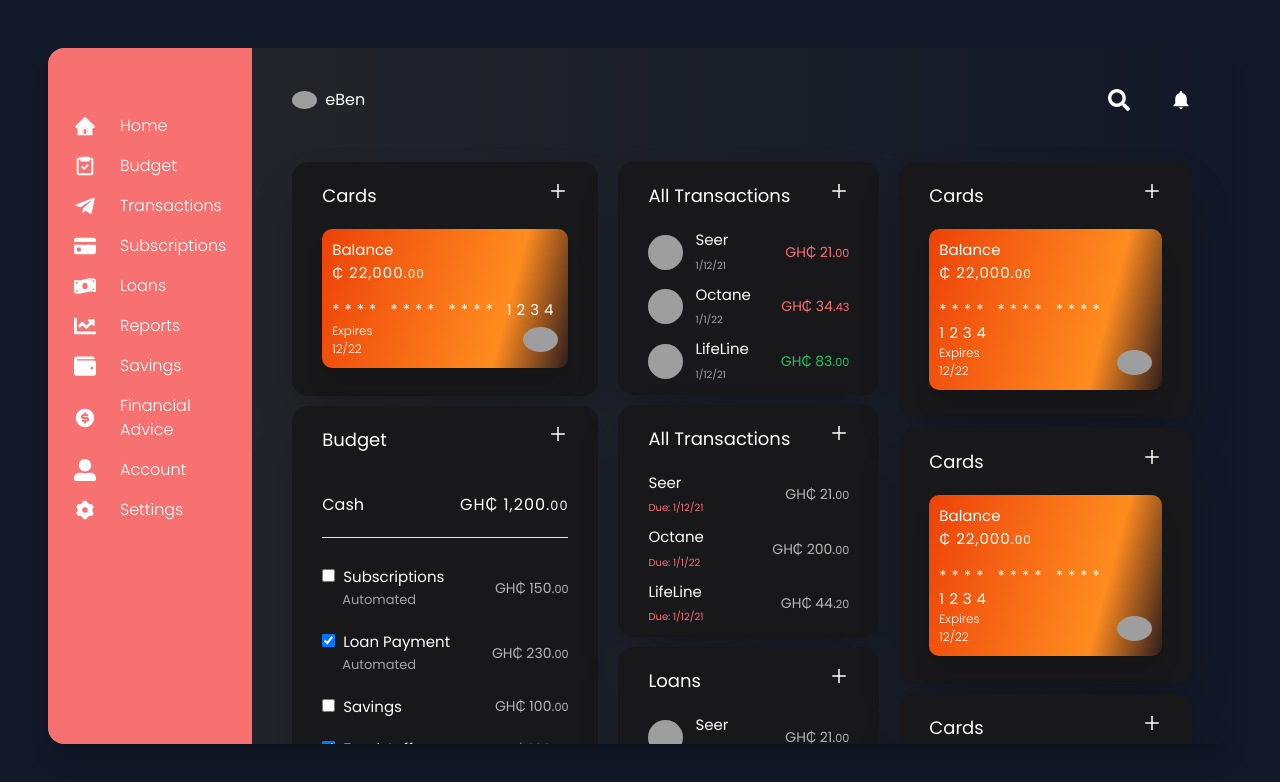
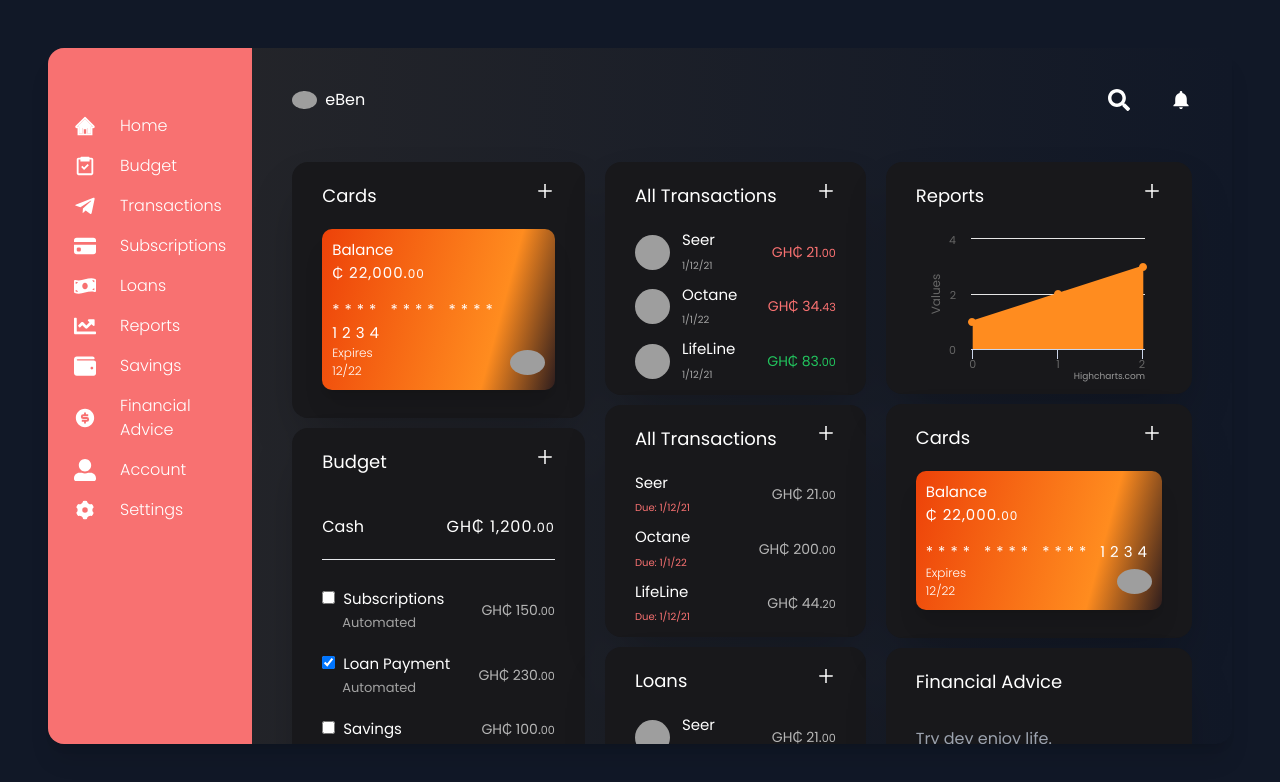
Before and after one commit to eben92/nitro-dashboard, a React (Create React App) app: page /savings in a window 1280 px wide. Shown: the top 782 px of the page. Built offline with nearby package versions, Linux system fonts and the light colour scheme; grey boxes are pictures that could not be loaded.

Commit message:
added financial card and reports card

```diff
--- a/package.json
+++ b/package.json
@@ -6,6 +6,8 @@
     "@testing-library/jest-dom": "^5.16.1",
     "@testing-library/react": "^12.1.2",
     "@testing-library/user-event": "^13.5.0",
+    "highcharts": "^9.3.2",
+    "highcharts-react-official": "^3.1.0",
     "history": "^5.2.0",
     "react": "^17.0.2",
     "react-dom": "^17.0.2",
--- /dev/null
+++ b/src/components/FinancialAdvice/financialAdvice.js
@@ -0,0 +1,24 @@
+import "./financialAdvice.css";
+
+const image1 =
+  "https://assets2.rockpapershotgun.com/apex-legends_C7972ZW.jpg/BROK/resize/1920x1920%3E/format/jpg/quality/80/apex-legends_C7972ZW.jpg";
+
+const FinancialAdviceCard = () => {
+  return (
+    <div className='card-container bg-zinc-900 rounded-2xl shadow-2xl '>
+      <div className='flex items-center justify-between'>
+        <h1 className='title mt-2'>Financial Advice</h1>
+      </div>
+      <div className=' mt-5'>
+        <div className='flex items-center justify-between'>
+          <div className='mb-10 text-gray-400 mt-3 '>
+            Try dey enjoy life. <br />
+            Problem no dey finish.
+          </div>
+        </div>
+      </div>
+    </div>
+  );
+};
+
+export default FinancialAdviceCard;
--- a/src/components/LoanCard/Loan.js
+++ b/src/components/LoanCard/Loan.js
@@ -3,10 +3,7 @@ import { AiOutlinePlus } from "react-icons/ai";
 
 const image1 =
   "https://assets2.rockpapershotgun.com/apex-legends_C7972ZW.jpg/BROK/resize/1920x1920%3E/format/jpg/quality/80/apex-legends_C7972ZW.jpg";
-const image2 =
-  "https://encrypted-tbn0.gstatic.com/images?q=tbn:ANd9GcRglNPCoQQA6vqN8FiWyUL8DOH3vXARaBaiag&usqp=CAU";
-const image3 =
-  "https://encrypted-tbn0.gstatic.com/images?q=tbn:ANd9GcTzlw1aettzRlhDlI3b_aCgHQjHQCg79Uap3g&usqp=CAU";
+
 const LoanCard = () => {
   return (
     <div className='card-container bg-zinc-900 rounded-2xl shadow-2xl '>
--- /dev/null
+++ b/src/components/Reports/report.js
@@ -0,0 +1,51 @@
+import "./report.css";
+import Highcharts from "highcharts";
+import HighchartsReact from "highcharts-react-official";
+import { AiOutlinePlus } from "react-icons/ai";
+
+const ReportCard = () => {
+  const options = {
+    chart: {
+      type: "area",
+      backgroundColor: null,
+      // width: 300,
+      height: 155,
+    },
+    title: {
+      text: "",
+    },
+    colors: [
+      {
+        linearGradient: [0, "rgba(46, 29, 29, 1) "],
+        stops: [
+          [27, "rgba(255, 140, 31, 1)"],
+          [100, "rgba(237, 66, 9, 1)"],
+        ],
+      },
+    ],
+    // colors: [
+    //   "linear-gradient(285deg, rgba(46, 29, 29, 1) 0%, rgba(255, 140, 31, 1) 27%, rgba(237, 66, 9, 1) 100%)",
+    // ],
+    series: [
+      {
+        data: [1, 2, 3],
+      },
+    ],
+    legend: {
+      enabled: false,
+    },
+  };
+  return (
+    <div className='card-container bg-zinc-900 rounded-2xl shadow-2xl '>
+      <div className='flex items-center justify-between'>
+        <h1 className='title'>Reports</h1>
+        <AiOutlinePlus className='icon plus-icon' />
+      </div>
+      <div className=' mt-5'>
+        <HighchartsReact highcharts={Highcharts} options={options} />
+      </div>
+    </div>
+  );
+};
+
+export default ReportCard;
--- a/src/components/viewCard.js
+++ b/src/components/viewCard.js
@@ -1,7 +1,9 @@
 import BudgetCard from "./budgetCard/budget";
 import CreditCard from "./creditCard/creditCard";
+import FinancialAdviceCard from "./FinancialAdvice/financialAdvice";
 import LoanCard from "./LoanCard/Loan";
 import Profile from "./profile/profile";
+import ReportCard from "./Reports/report";
 import Sidebar from "./sidebar/sidebar";
 import "./styles/viewcards.css";
 import SubscriptionsCard from "./subscriptionsCard/subscriptions";
@@ -25,9 +27,9 @@ const ViewCard = () => {
             <LoanCard />
           </div>
           <div className='flex flex-col'>
+            <ReportCard />
             <CreditCard />
-            <CreditCard />
-            <CreditCard />
+            <FinancialAdviceCard />
           </div>
         </div>
       </div>
```
Also changed, not shown: src/components/FinancialAdvice/financialAdvice.css (added), src/components/Reports/report.css (added), 1 other file (tests, documents, lock files or other folders).
